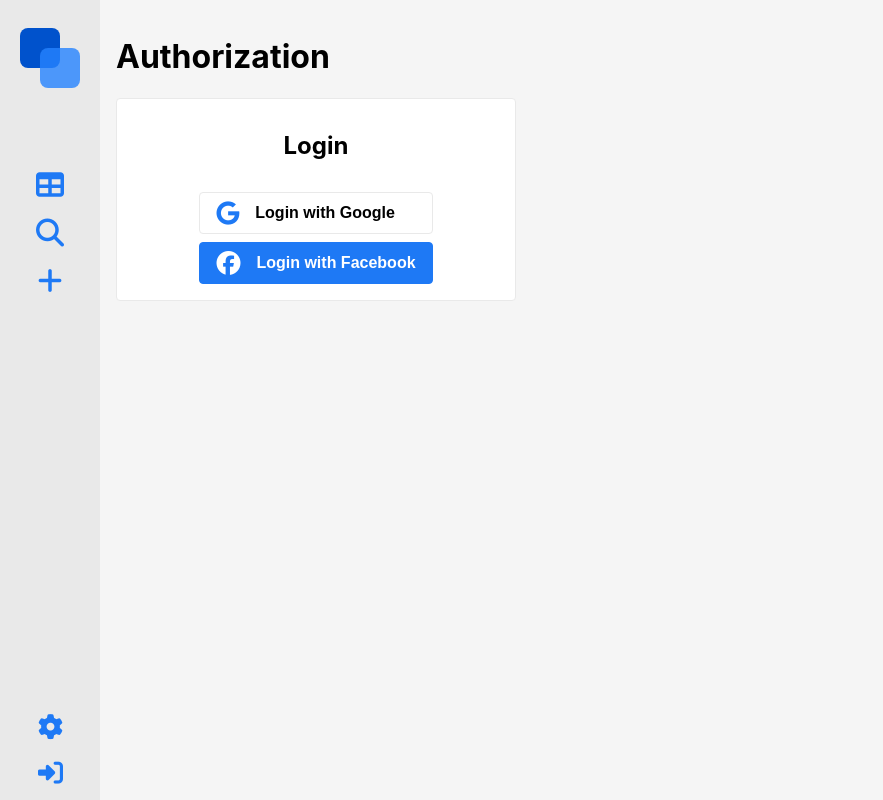
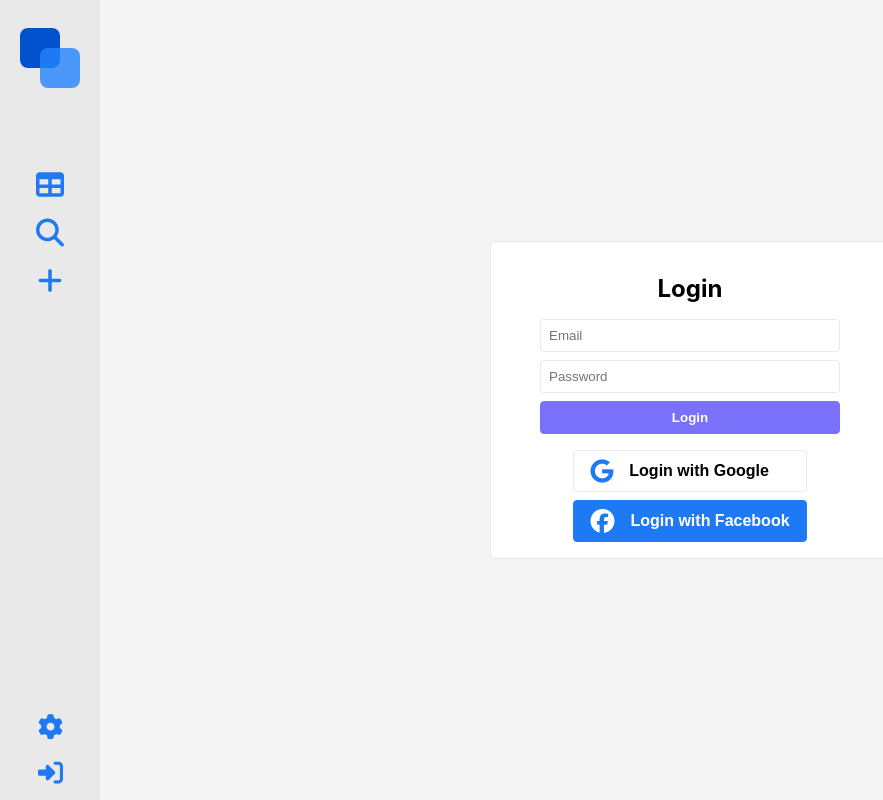
Before and after one commit to lxndrbukin/t3, a React (Create React App) app in the folder client/: page /auth in a window 1280 px wide. Shown: the whole page, without its empty margins (0-883 px from the left). Built offline with nearby package versions, Linux system fonts and the light colour scheme; no server answers.

Commit message:
Working on auth form for local auth

```diff
--- a/client/src/components/Auth/Auth.tsx
+++ b/client/src/components/Auth/Auth.tsx
@@ -1,7 +1,7 @@
-import "./assets/styles.scss";
-import { FormEvent } from "react";
-import { useDispatch } from "react-redux";
-import { AppDispatch, googleLogin } from "../../store";
+import './assets/styles.scss';
+import { FormEvent } from 'react';
+import { useDispatch } from 'react-redux';
+import { AppDispatch, googleLogin } from '../../store';
 
 export default function Auth() {
   const dispatch = useDispatch<AppDispatch>();
@@ -11,18 +11,31 @@ export default function Auth() {
     dispatch(googleLogin());
   };
 
+  const renderAuthForm = () => {
+    return (
+      <form>
+        <input type='text' placeholder='Email' />
+        <input type='password' placeholder='Password' />
+        <button type='submit'>Login</button>
+      </form>
+    );
+  };
+
   return (
-    <div className="auth">
-      <h1>Login</h1>
-      <div className="auth-buttons">
-        <button className="auth-button google" onClick={handleClick}>
-          <i className="fa-brands fa-google"></i>
-          <span>Login with Google</span>
-        </button>
-        <button className="auth-button facebook" onClick={handleClick}>
-          <i className="fa-brands fa-facebook"></i>
-          <span>Login with Facebook</span>
-        </button>
+    <div className='auth-container'>
+      <div className='auth'>
+        <h1>Login</h1>
+        {renderAuthForm()}
+        <div className='auth-buttons'>
+          <button className='auth-button google' onClick={handleClick}>
+            <i className='fa-brands fa-google'></i>
+            <span>Login with Google</span>
+          </button>
+          <button className='auth-button facebook' onClick={handleClick}>
+            <i className='fa-brands fa-facebook'></i>
+            <span>Login with Facebook</span>
+          </button>
+        </div>
       </div>
     </div>
   );
--- a/client/src/components/Auth/assets/styles.scss
+++ b/client/src/components/Auth/assets/styles.scss
@@ -1,4 +1,10 @@
-@import "../../../assets/variables.scss";
+@import '../../../assets/variables.scss';
+
+.auth-container {
+  display: flex;
+  justify-content: center;
+  align-items: center;
+  height: 100%;
 
   .auth {
     display: flex;
@@ -20,7 +26,6 @@
     form {
       display: flex;
       flex-direction: column;
-    align-items: center;
 
       input {
         margin-bottom: 8px;
@@ -100,3 +105,4 @@
       }
     }
   }
+}
--- a/client/src/router/index.tsx
+++ b/client/src/router/index.tsx
@@ -1,52 +1,48 @@
-import { createBrowserRouter } from "react-router-dom";
-import App from "../App";
-import Auth from "../components/Auth/Auth";
-import Dashboard from "../components/Dashboard/Dashboard";
-import BoardsGrid from "../components/Boards/BoardsGrid";
-import Board from "../components/Boards/Board";
-import Section from "../assets/reusable/Section";
+import { createBrowserRouter } from 'react-router-dom';
+import App from '../App';
+import Auth from '../components/Auth/Auth';
+import Dashboard from '../components/Dashboard/Dashboard';
+import BoardsGrid from '../components/Boards/BoardsGrid';
+import Board from '../components/Boards/Board';
+import Section from '../assets/reusable/Section';
 
 export const router = createBrowserRouter([
   {
-    path: "/",
+    path: '/',
     element: <App />,
     children: [
       {
-        path: "/auth",
-        element: (
-          <Section header="Authorization">
-            <Auth />
-          </Section>
-        ),
+        path: '/auth',
+        element: <Auth />,
       },
       {
-        path: "/dashboard",
+        path: '/dashboard',
         element: <Dashboard />,
       },
       {
-        path: "/boards",
+        path: '/boards',
         element: (
-          <Section header="Boards">
+          <Section header='Boards'>
             <BoardsGrid />
           </Section>
         ),
       },
       {
-        path: "/boards/:id",
+        path: '/boards/:id',
         element: <Board />,
       },
       {
-        path: "/members",
+        path: '/members',
         element: <h1>Members</h1>,
       },
       {
-        path: "/settings",
+        path: '/settings',
         element: <h1>Settings</h1>,
       },
       {
-        path: "/test",
+        path: '/test',
         element: (
-          <Section header="Test">
+          <Section header='Test'>
             <div>
               Lorem ipsum dolor sit amet consectetur adipisicing elit. Dolore,
               unde distinctio natus nihil officiis repellat magnam, atque ipsam
```
Lines whose indentation alone changed are shown as unchanged.
